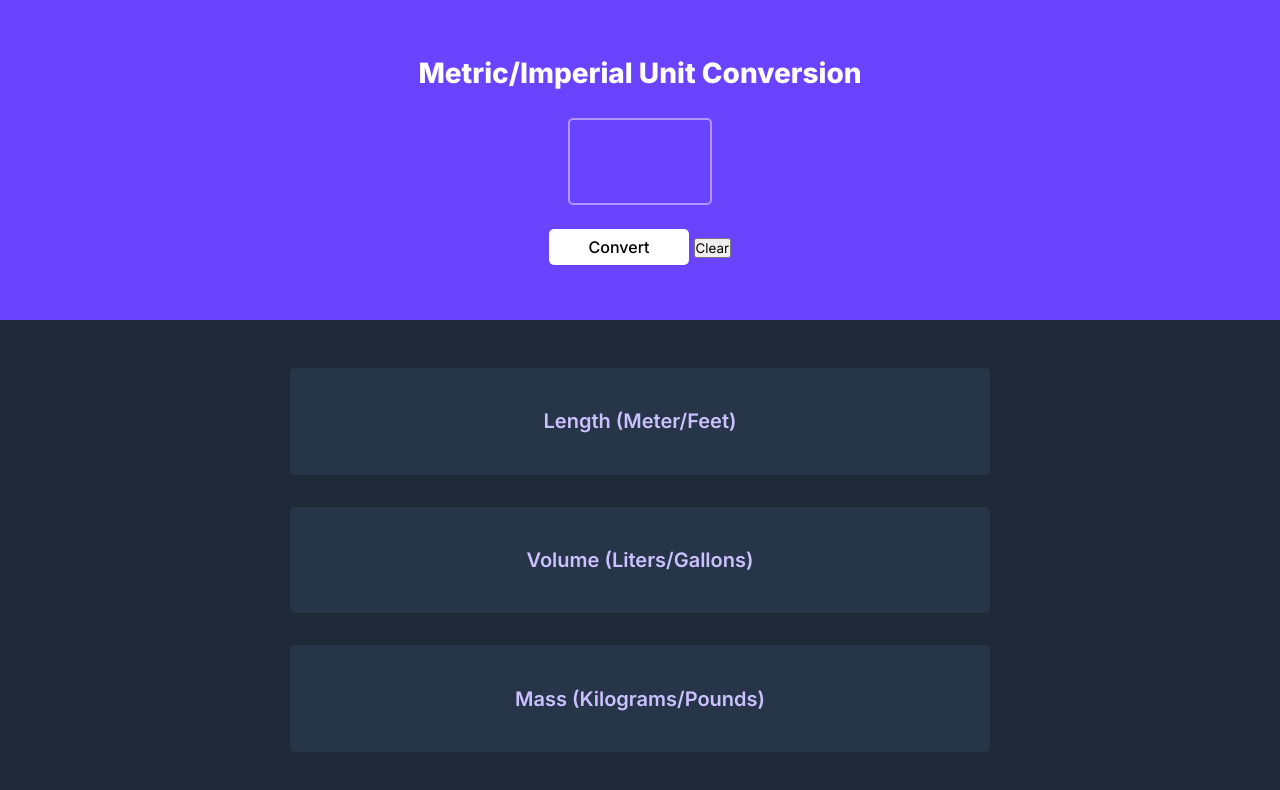
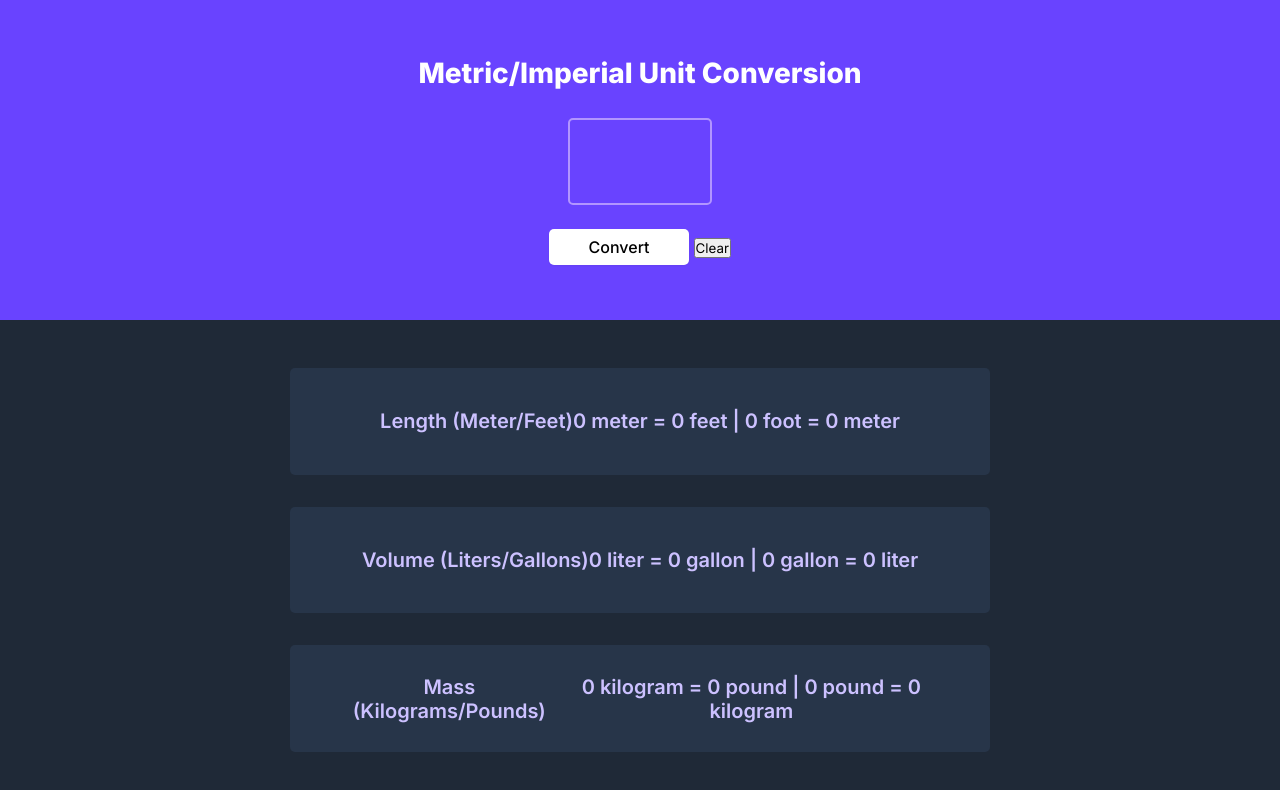
Before and after one commit to irishmicoletcando/unit-converter, a plain HTML site: page index.html in a window 1280 px wide. Drawn offline with Linux system fonts and the light colour scheme.

Commit message:
Add conversion texts

```diff
--- a/index.html
+++ b/index.html
@@ -24,12 +24,15 @@
     <div class="conversion-box">
       <div id="length">
         <p>Length (Meter/Feet)</p>
+        <p class="conversion-text"><span id="input-value">0</span> meter = <span id="meters-to-feet">0</span> feet | <span class="input-value">0</span> foot = <span id="feet-to-meters">0</span> meter</p>
       </div>
       <div id="volume">
         <p>Volume (Liters/Gallons)</p>
+        <p class="conversion-text"><span class="input-value">0</span> liter = <span id="liters-to-gallons">0</span> gallon | <span class="input-value">0</span> gallon = <span id="gallons-to-liters">0</span> liter</p>
       </div>
       <div id="mass">
         <p>Mass (Kilograms/Pounds)</p>
+        <p class="conversion-text"><span class="input-value">0</span> kilogram = <span id="kilograms-to-pounds">0</span> pound | <span class="input-value">0</span> pound = <span id="pounds-to-kilograms">0</span> kilogram</p>
       </div>
     </div>
     <!-- conversion end -->
```
